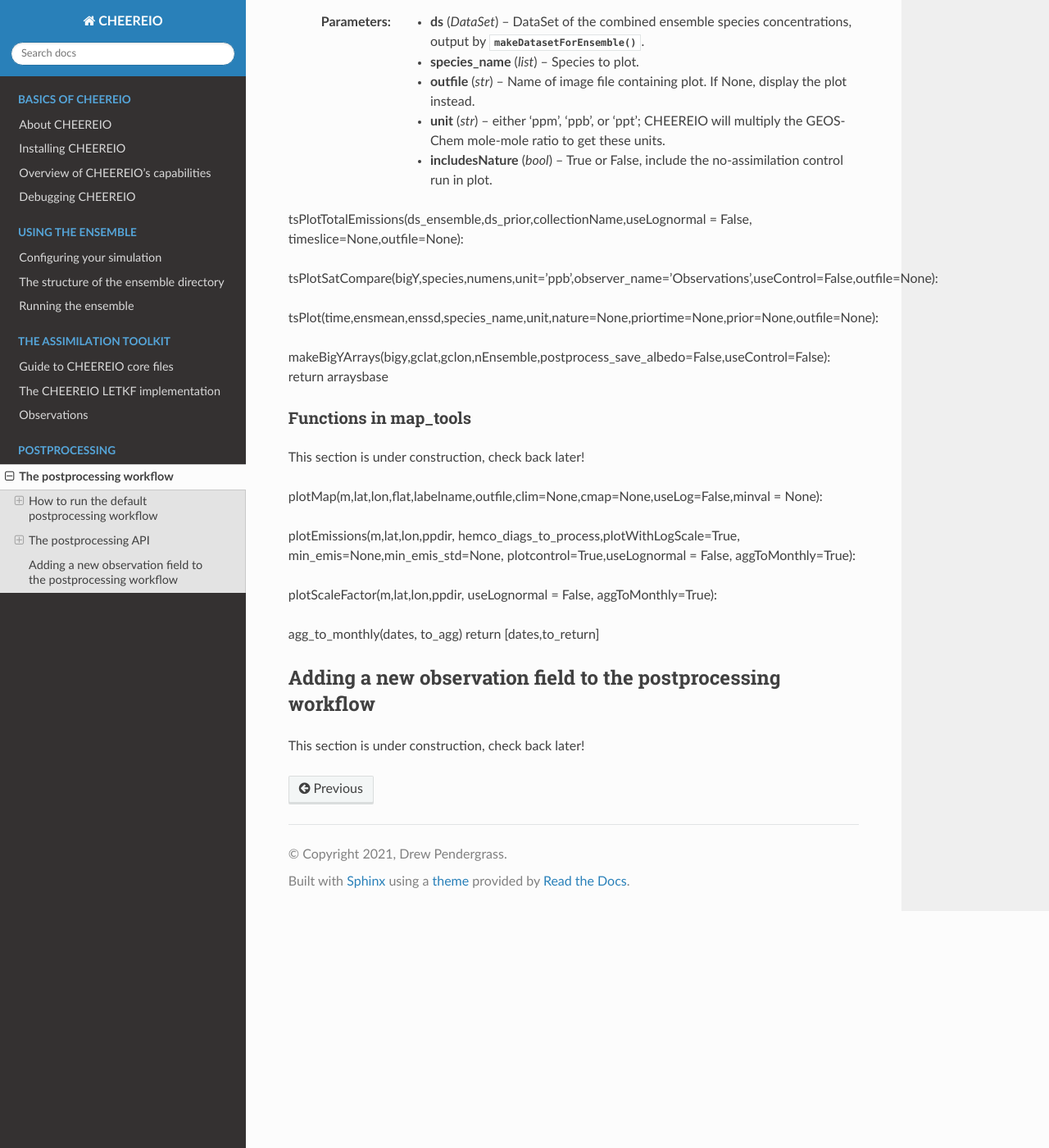
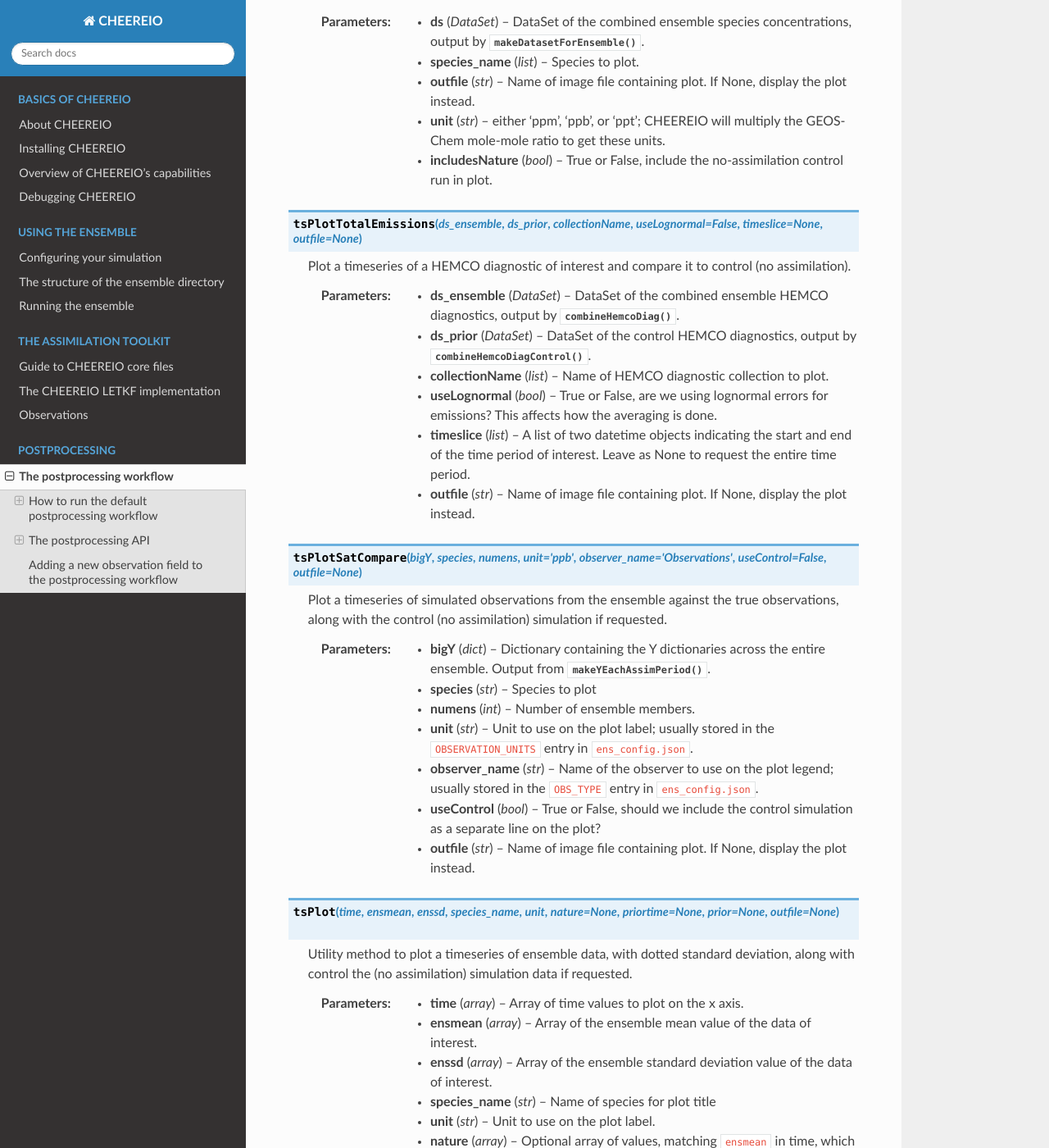
Before and after one commit to drewpendergrass/CHEEREIO, a Sphinx documentation site: the page built from docs/Postprocess-workflow.rst, in a window 1280 px wide and 1400 px high, scrolled down 4553 px. Shown: the whole window at 82% size. Built offline with Sphinx 7.4.7 and the Read the Docs theme 2.0.0, drawn with Linux system fonts in a browser that asks for light colours; some of the changed text lies outside the part shown.

Commit message:
postprocess docs update

```diff
--- a/docs/Postprocess-workflow.rst
+++ b/docs/Postprocess-workflow.rst
@@ -150,11 +150,43 @@ Here is the documentation for the postprocessing toolkit. Users are especially l
    :param bool includesNature: True or False, include the no-assimilation control run in plot.
 
 
-tsPlotTotalEmissions(ds_ensemble,ds_prior,collectionName,useLognormal = False, timeslice=None,outfile=None):
+.. py:function:: tsPlotTotalEmissions(ds_ensemble,ds_prior,collectionName,useLognormal = False, timeslice=None,outfile=None)
 
-tsPlotSatCompare(bigY,species,numens,unit='ppb',observer_name='Observations',useControl=False,outfile=None):
+   Plot a timeseries of a HEMCO diagnostic of interest and compare it to control (no assimilation).
 
-tsPlot(time,ensmean,enssd,species_name,unit,nature=None,priortime=None,prior=None,outfile=None):
+   :param DataSet ds_ensemble: DataSet of the combined ensemble HEMCO diagnostics, output by :py:func:`combineHemcoDiag`.
+   :param DataSet ds_prior: DataSet of the control HEMCO diagnostics, output by :py:func:`combineHemcoDiagControl`.
+   :param list collectionName: Name of HEMCO diagnostic collection to plot.
+   :param bool useLognormal: True or False, are we using lognormal errors for emissions? This affects how the averaging is done.
+   :param list timeslice: A list of two datetime objects indicating the start and end of the time period of interest. Leave as None to request the entire time period.
+   :param str outfile: Name of image file containing plot. If None, display the plot instead.
+
+.. py:function:: tsPlotSatCompare(bigY,species,numens,unit='ppb',observer_name='Observations',useControl=False,outfile=None)
+
+   Plot a timeseries of simulated observations from the ensemble against the true observations, along with the control (no assimilation) simulation if requested.
+
+   :param dict bigY: Dictionary containing the Y dictionaries across the entire ensemble. Output from :py:func:`makeYEachAssimPeriod`.
+   :param str species: Species to plot
+   :param int numens: Number of ensemble members.
+   :param str unit: Unit to use on the plot label; usually stored in the ``OBSERVATION_UNITS`` entry in ``ens_config.json``.
+   :param str observer_name: Name of the observer to use on the plot legend; usually stored in the ``OBS_TYPE`` entry in ``ens_config.json``.
+   :param bool useControl: True or False, should we include the control simulation as a separate line on the plot?
+   :param str outfile: Name of image file containing plot. If None, display the plot instead.
+
+.. py:function:: tsPlot(time,ensmean,enssd,species_name,unit,nature=None,priortime=None,prior=None,outfile=None)
+
+   Utility method to plot a timeseries of ensemble data, with dotted standard deviation, along with control the (no assimilation) simulation data if requested.
+
+   :param array time: Array of time values to plot on the x axis.
+   :param array ensmean: Array of the ensemble mean value of the data of interest.
+   :param array enssd: Array of the ensemble standard deviation value of the data of interest.
+   :param str species_name: Name of species for plot title
+   :param str unit: Unit to use on the plot label.
+   :param array nature: Optional array of values, matching ``ensmean`` in time, which will be labeled 'Nature' on the plot.
+   :param array priortime: Optional array of time values for the prior (no assimilation), which will be labeled 'Prior' on the plot.
+   :param array prior: Optional array of values for the prior, corresponding with ``priortime`` in time, which will be labeled 'Prior' on the plot.
+   :param str outfile: Name of image file containing plot. If None, display the plot instead.
+
 
 makeBigYArrays(bigy,gclat,gclon,nEnsemble,postprocess_save_albedo=False,useControl=False):
 return arraysbase
```
